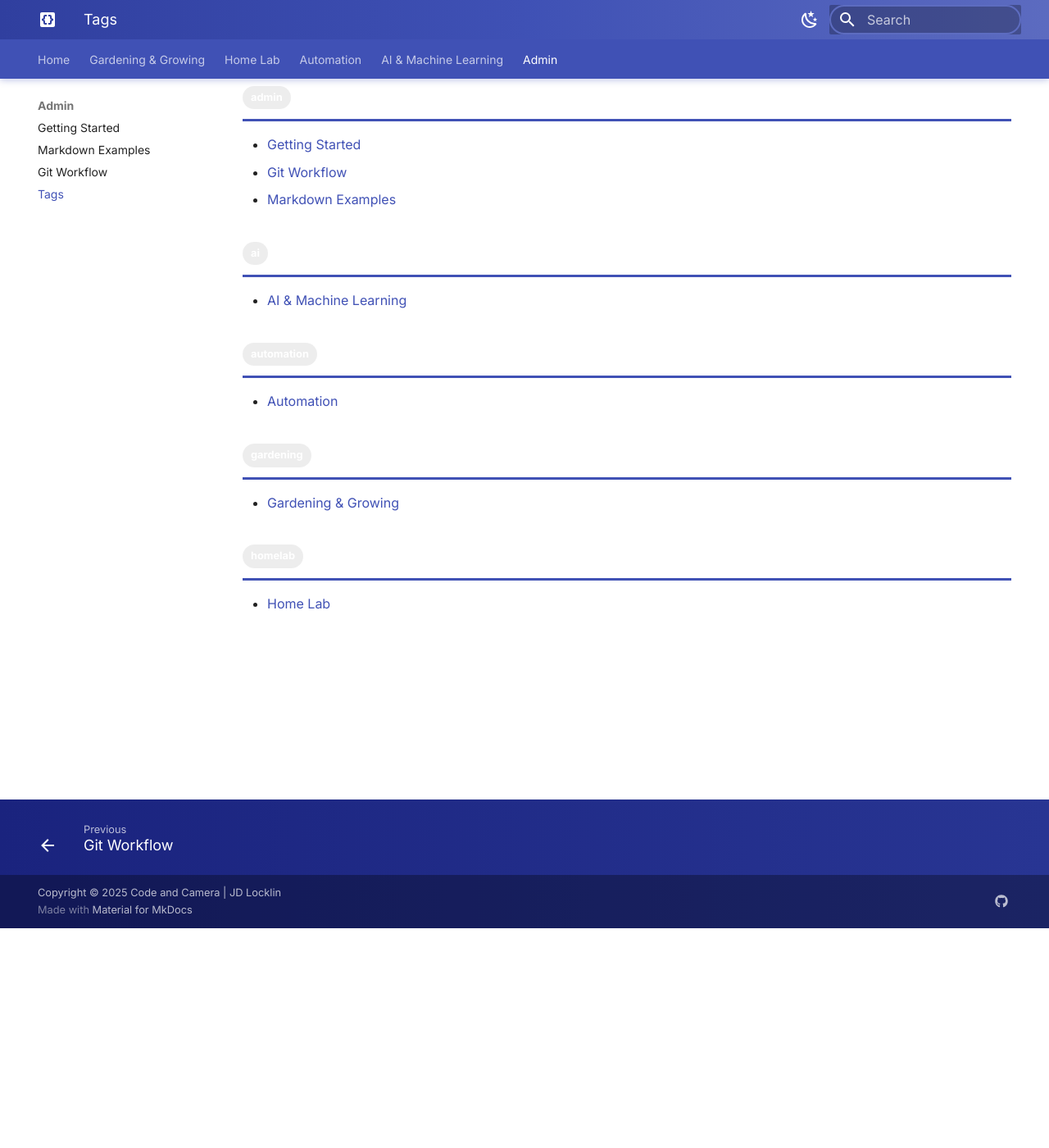
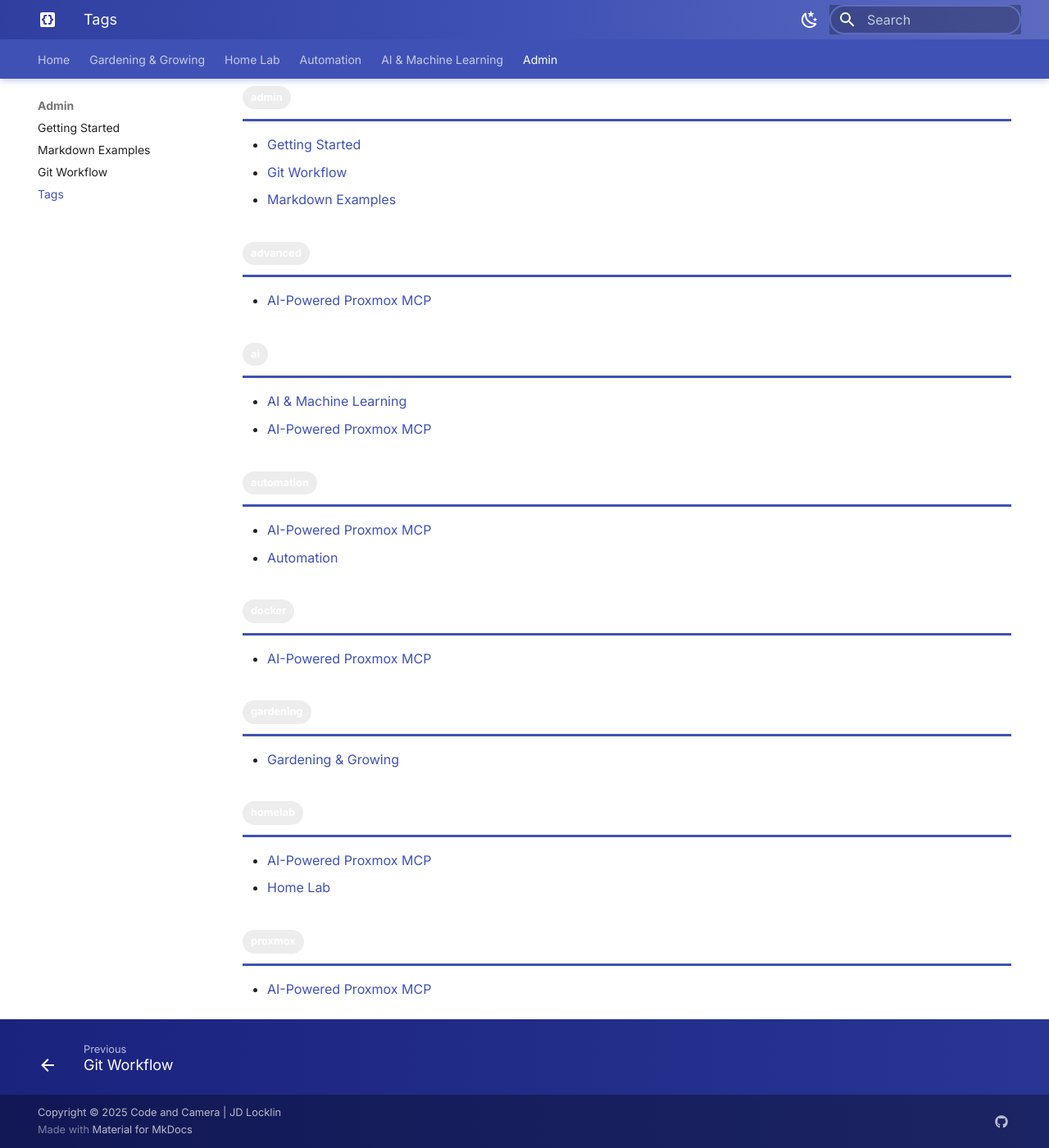
Before and after one commit to jdlocklin-backyard/codeandcamera, an MkDocs documentation site: the page built from docs/admin/tags.md, in a window 1280 px wide and 1400 px high, scrolled down 268 px. Shown: the whole window at 82% size. Built offline with MkDocs 1.6.1 and Material for MkDocs 9.7.7, drawn with Linux system fonts in a browser that asks for light colours; some of the changed lines change nothing that is shown.

Commit message:
Add AI-Powered Proxmox MCP infrastructure post (draft)

````diff
--- a/docs/homelab/index.md
+++ b/docs/homelab/index.md
@@ -6,3 +6,7 @@
 # Home Lab
 
 Infrastructure, servers, and self-hosted solutions.
+
+## Projects
+
+- **[AI-Powered Proxmox MCP](mcp-proxmox-infrastructure.md)** — Managing my Proxmox home lab using natural language from Claude, VS Code, and GitHub Copilot through a universal MCP infrastructure
--- /dev/null
+++ b/docs/homelab/mcp-proxmox-infrastructure.md
@@ -0,0 +1,577 @@
+---
+title: "AI-Powered Home Lab: Building a Universal MCP Infrastructure for Proxmox"
+description: "How AI helped me build a production-ready infrastructure to manage my Proxmox home lab using natural language across Claude, VS Code, and GitHub Copilot"
+tags:
+  - homelab
+  - ai
+  - automation
+  - proxmox
+  - docker
+  - advanced
+published: false
+author: "JD Locklin"
+date_created: "2026-02-21"
+date_updated: "2026-02-21"
+difficulty: "Intermediate"
+estimated_time: "2-3 hours"
+---
+
+# AI-Powered Home Lab: Building a Universal MCP Infrastructure for Proxmox
+
+## Overview
+
+Managing a Proxmox home lab used to mean constant context switching — SSH sessions, web UI navigation, memorizing command flags. Every time I needed to check on a container or restart a VM, I'd break my flow to go somewhere else and do it manually.
+
+I built a universal MCP (Model Context Protocol) infrastructure that lets me manage my entire Proxmox environment using natural language from any AI tool — Claude Code, Claude Desktop, or VS Code with GitHub Copilot. Infrastructure management now happens *where I'm already working*, in plain English.
+
+This isn't just a productivity win. It's a capability multiplier. AI didn't just help me build this faster — it helped me build something I wouldn't have tackled on my own.
+
+!!! success "The Transformation"
+    **BEFORE:** SSH → Proxmox UI → navigate menus → run commands → *5+ minutes per task*
+
+    **AFTER:** "What containers are running on my Proxmox server?" → *instant answer*
+
+---
+
+## Project Details
+
+| Detail | Information |
+|--------|-------------|
+| **Difficulty** | Intermediate |
+| **Time Required** | 2-3 hours |
+| **Category** | Home Lab + AI |
+| **Last Updated** | February 2026 |
+
+**Key Technologies:** Docker, Docker Compose, MCP Protocol, SSE, REST APIs, PowerShell, Proxmox VE
+
+---
+
+## What You'll Learn
+
+- How the Model Context Protocol (MCP) bridges AI tools and real infrastructure
+- How to set up dual-transport MCP servers (REST + SSE) for universal AI tool compatibility
+- Docker Compose patterns for multi-service MCP deployments
+- Health check strategies for streaming endpoints
+- How to make everything auto-start so it "just works" on boot
+
+---
+
+## The Manual Workflow (What I Used to Do)
+
+Here's the scenario: I'm deep in a coding session and I need to check if my WordPress container is running, maybe restart it.
+
+**The old way looked like this:**
+
+1. Open a terminal, SSH into my Proxmox host
+2. Run `pct list` to find the container ID
+3. Run `pct status 112` to check if it's up
+4. If it needs a restart: `pct stop 112 && pct start 112`
+5. *Or* open a browser, navigate to `https://10.0.0.130:8006`
+6. Log in, wait for the UI to load
+7. Click through: Datacenter → Node → Container → Status panel
+8. Right-click for actions
+
+Every. Single. Time.
+
+The friction wasn't in any single step — it was the constant context switching. Leave my editor, open a terminal or browser, authenticate, navigate, act, come back. Multiply that by every VM check, every container restart, every "is that service still running?" question throughout the day.
+
+```mermaid
+flowchart LR
+    subgraph before["BEFORE: Manual Workflow"]
+        direction TB
+        B1["Need to check\na container"] --> B2["Open terminal\nor browser"]
+        B2 --> B3["SSH or login\nto Proxmox UI"]
+        B3 --> B4["Navigate to\nthe right place"]
+        B4 --> B5["Run command\nor click buttons"]
+        B5 --> B6["Switch back\nto what I was doing"]
+    end
+
+    subgraph after["AFTER: AI-Powered"]
+        direction TB
+        A1["Need to check\na container"] --> A2["Ask Claude\nin plain English"]
+        A2 --> A3["Get instant\nanswer"]
+    end
+
+    before ~~~ after
+
+    style before fill:#1a1a2e,stroke:#e94560,color:#eee
+    style after fill:#1a1a2e,stroke:#0f3460,color:#eee
+```
+
+---
+
+## How AI Helped Me Build This
+
+I want to be honest about this: I *could* have built this infrastructure without AI. But it would have taken significantly longer and involved a lot more trial and error.
+
+Here's what AI actually contributed at each phase:
+
+### Discovery
+
+I knew I wanted to control Proxmox from my AI tools. I didn't know MCP existed, or that there was already an open-source project ([ProxmoxMCP-Plus](https://github.com/RekklesNA/ProxmoxMCP-Plus)) that implemented it. AI helped me discover the project, understand the MCP protocol architecture, and figure out that different AI tools need different transport modes — a detail that would have cost me hours of confused debugging.
+
+### Architecture Design
+
+The key insight was that **two transport modes are required** for full coverage:
+
+| Port | Transport | Protocol | Which AI Tools |
+|------|-----------|----------|----------------|
+| 8811 | REST/OpenAPI | HTTP (via `mcpo`) | VS Code + GitHub Copilot |
+| 8812 | SSE | MCP native JSON-RPC | Claude Code, Claude Desktop |
+
+AI designed the dual-service Docker Compose setup and explained *why* both are needed — VS Code speaks HTTP, Claude speaks SSE. Without that guidance, I'd have set up one endpoint and spent days wondering why half my tools couldn't connect.
+
+### Problem Solving
+
+Every project hits walls. AI helped me work through each one in real time instead of spending hours on Stack Overflow:
+
+- **Docker health checks failing** on SSE endpoints (SSE streams never close, so traditional checks always timeout)
+- **Claude Code can't reach `localhost`** because it runs inside Docker itself (needs `host.docker.internal`)
+- **PowerShell's `curl` isn't actually curl** — it's aliased to `Invoke-WebRequest`, breaking scripts silently
+
+Each of these would have been a multi-hour detour. With AI, they were 5-minute conversations.
+
+!!! tip "The Capability Multiplier"
+    AI didn't just make me faster. It let me work at a level of infrastructure complexity I wouldn't have attempted otherwise. The dual-transport architecture, Docker health check patterns for streaming endpoints, production-ready directory structures — these are patterns I *learned* while building, not patterns I already knew.
+
+---
+
+## System Architecture
+
+Here's how the pieces fit together:
+
+```mermaid
+flowchart TB
+    subgraph tools["AI Tools"]
+        CC["Claude Code"]
+        CD["Claude Desktop"]
+        VSC["VS Code +\nGitHub Copilot"]
+    end
+
+    subgraph mcp["MCP Infrastructure (Docker)"]
+        SSE["SSE Server\nPort 8812"]
+        REST["REST API\nPort 8811"]
+    end
+
+    subgraph proxmox["Proxmox VE"]
+        API["Proxmox API\n10.0.0.130:8006"]
+        VMS["VMs & LXC Containers\nwordpress · cloudflare · vikunja"]
+    end
+
+    CC -->|"SSE Transport"| SSE
+    CD -->|"SSE Transport"| SSE
+    VSC -->|"HTTP Transport"| REST
+
+    SSE --> API
+    REST --> API
+    API --> VMS
+
+    style tools fill:#1a1a2e,stroke:#e2e2e2,color:#eee
+    style mcp fill:#16213e,stroke:#0f3460,color:#eee
+    style proxmox fill:#0f3460,stroke:#e94560,color:#eee
+```
+
+**31 tools** are available through this infrastructure — everything from VM lifecycle management to snapshot creation, storage monitoring, and executing commands inside containers.
+
+---
+
+## Prerequisites
+
+Before you start, you'll need:
+
+- **Docker Desktop** with Docker Compose
+- **Proxmox VE** instance with API access enabled
+- **An API token** for Proxmox (created in the Proxmox UI under Datacenter → Permissions → API Tokens)
+- **One or more AI tools**: Claude Code, Claude Desktop, or VS Code with GitHub Copilot
+- **PowerShell** (Windows) or bash (Linux/Mac)
+
+---
+
+## Step-by-Step Guide
+
+### Step 1: Create the Directory Structure
+
+The key design decision: **separate concerns**. Source code, credentials, logs, and management scripts each get their own directory. This keeps the upstream git repo clean and your secrets out of version control.
+
+```powershell
+# Create MCP server root with subdirectories
+New-Item -ItemType Directory -Path "D:\MCP-SERVERS" -Force
+Set-Location D:\MCP-SERVERS
+"installations", "config", "logs", "scripts" | ForEach-Object {
+    New-Item -ItemType Directory -Path $_ -Force
+}
+```
+
+The resulting structure:
+
+```
+D:\MCP-SERVERS\
+├── installations/     # Upstream git repos (keep clean)
+├── config/            # Credentials & settings (NOT in git)
+├── logs/              # Runtime logs
+├── scripts/           # Management scripts
+├── mcp-registry.json  # Master registry of all servers
+└── status.ps1         # Health check script
+```
+
+### Step 2: Install ProxmoxMCP-Plus
+
+Clone the upstream repo into the installations directory:
+
+```powershell
+cd D:\MCP-SERVERS\installations
+git clone https://github.com/RekklesNA/ProxmoxMCP-Plus.git proxmox-mcp-plus
+```
+
+Create the config directory and add your Proxmox credentials:
+
+```powershell
+New-Item -ItemType Directory -Path "D:\MCP-SERVERS\config\proxmox-mcp-plus" -Force
+New-Item -ItemType Directory -Path "D:\MCP-SERVERS\logs\proxmox-mcp-plus" -Force
+```
+
+### Step 3: Configure Proxmox Access
+
+Create two config files — one for the REST API service, one for SSE:
+
+```json title="config/proxmox-mcp-plus/config.json (REST/mcpo)"
+{
+  "proxmox_host": "YOUR_PROXMOX_IP",
+  "proxmox_port": 8006,
+  "proxmox_user": "root@pam",
+  "proxmox_token_name": "YOUR_TOKEN_NAME",
+  "proxmox_token_value": "YOUR_TOKEN_VALUE",
+  "verify_ssl": false,
+  "log_file": "/app/logs/proxmox_mcp.log"
+}
+```
+
+```json title="config/proxmox-mcp-plus/config-sse.json (SSE/Claude)"
+{
+  "proxmox_host": "YOUR_PROXMOX_IP",
+  "proxmox_port": 8006,
+  "proxmox_user": "root@pam",
+  "proxmox_token_name": "YOUR_TOKEN_NAME",
+  "proxmox_token_value": "YOUR_TOKEN_VALUE",
+  "verify_ssl": false,
+  "log_file": "/app/logs/proxmox_mcp.log",
+  "transport": "SSE",
+  "host": "0.0.0.0",
+  "port": 8812
+}
+```
+
+!!! warning "Keep Your Secrets Safe"
+    These config files contain your Proxmox API credentials. Never commit them to git. The directory structure is designed so that `config/` stays local while `installations/` stays clean with the upstream repo.
+
+### Step 4: Set Up Docker Compose
+
+The `docker-compose.yml` runs two services from the same codebase — one for each transport mode:
+
+```yaml title="installations/proxmox-mcp-plus/docker-compose.yml"
+services:
+  # REST/OpenAPI via mcpo - for VS Code, Copilot (port 8811)
+  proxmox-mcp-api:
+    build: .
+    ports:
+      - "8811:8811"
+    volumes:
+      - ../../config/proxmox-mcp-plus:/app/proxmox-config:ro
+      - ../../logs/proxmox-mcp-plus:/app/logs
+    environment:
+      - PROXMOX_MCP_CONFIG=/app/proxmox-config/config.json
+      - API_HOST=0.0.0.0
+      - API_PORT=8811
+    restart: unless-stopped
+    healthcheck:
+      test: ["CMD", "curl", "-f", "http://localhost:8811/openapi.json"]
+      interval: 30s
+      timeout: 10s
+      retries: 3
+
+  # Native MCP SSE - for Claude Code, Claude Desktop (port 8812)
+  proxmox-mcp-sse:
+    build: .
+    ports:
+      - "8812:8812"
+    volumes:
+      - ../../config/proxmox-mcp-plus:/app/proxmox-config:ro
+      - ../../logs/proxmox-mcp-plus:/app/logs
+    environment:
+      - PROXMOX_MCP_CONFIG=/app/proxmox-config/config-sse.json
+    command: ["python", "-m", "proxmox_mcp.server"]
+    restart: unless-stopped
+    healthcheck:
+      test: ["CMD-SHELL",
+        "curl -s --max-time 3 http://localhost:8812/sse | grep -q 'endpoint'"]
+      interval: 30s
+      timeout: 10s
+      retries: 3
+```
+
+Notice the SSE health check — this was one of those problems AI helped me solve. SSE connections are long-lived streams that never close, so a standard `curl -f` will always timeout and mark the container unhealthy. The fix: stream for 3 seconds and check if the server sent its initial `endpoint` event. If it did, the server is healthy.
+
+Start the containers:
+
+```powershell
+cd D:\MCP-SERVERS\installations\proxmox-mcp-plus
+docker compose up -d --build
+```
+
+### Step 5: Connect Your AI Tools
+
+=== "Claude Code"
+
+    ```bash
+    claude mcp add -s user --transport sse proxmox http://host.docker.internal:8812/sse
+    ```
+
+    !!! note "Why `host.docker.internal`?"
+        Claude Code runs inside a Docker container itself, so `localhost` points to its own container, not your Windows host. `host.docker.internal` is Docker's bridge to the host machine.
+
+=== "Claude Desktop"
+
+    Edit `C:\Users\<username>\AppData\Roaming\Claude\claude_desktop_config.json`:
+
+    ```json
+    {
+      "mcpServers": {
+        "proxmox": {
+          "type": "sse",
+          "url": "http://localhost:8812/sse"
+        }
+      }
+    }
+    ```
+
+    Restart Claude Desktop to pick up the change.
+
+=== "VS Code / GitHub Copilot"
+
+    Edit `C:\Users\<username>\AppData\Roaming\Code\User\mcp.json` and add to the `servers` object:
+
+    ```json
+    {
+      "servers": {
+        "proxmox": {
+          "type": "http",
+          "url": "http://localhost:8811"
+        }
+      }
+    }
+    ```
+
+### Step 6: Verify Everything Works
+
+Create a simple health check script to confirm all services are up:
+
+```powershell title="D:\MCP-SERVERS\status.ps1"
+$ErrorActionPreference = "Continue"
+
+Write-Host "`nMCP Server Status" -ForegroundColor Cyan
+Write-Host "=================" -ForegroundColor Cyan
+Write-Host (Get-Date -Format "yyyy-MM-dd HH:mm:ss")`n
+
+# Check REST endpoint (VS Code / Copilot)
+$restOk = $false
+try {
+    $null = Invoke-RestMethod -Uri "http://localhost:8811/openapi.json" -TimeoutSec 5
+    $restOk = $true
+} catch {}
+
+if ($restOk) {
+    Write-Host "  OK  Proxmox REST  http://localhost:8811  [VS Code / Copilot]" -ForegroundColor Green
+} else {
+    Write-Host "  FAIL  Proxmox REST - not responding" -ForegroundColor Red
+}
+
+# Check SSE endpoint (Claude Code / Desktop)
+$sseOk = $false
+$sseOutput = & curl.exe -s --max-time 3 http://localhost:8812/sse 2>$null
+if ($sseOutput -match "endpoint") { $sseOk = $true }
+
+if ($sseOk) {
+    Write-Host "  OK  Proxmox SSE   http://localhost:8812/sse  [Claude Code / Desktop]" -ForegroundColor Green
+} else {
+    Write-Host "  FAIL  Proxmox SSE - not responding" -ForegroundColor Red
+}
+
+Write-Host ""
+if ($restOk -and $sseOk) {
+    Write-Host "All MCP servers healthy." -ForegroundColor Green
+} else {
+    Write-Host "One or more MCP servers need attention." -ForegroundColor Red
+}
+```
+
+Run it and you should see:
+
+```
+MCP Server Status
+=================
+2026-02-21 10:29:24
+
+  OK  Proxmox REST  http://localhost:8811  [VS Code / Copilot]
+  OK  Proxmox SSE   http://localhost:8812/sse  [Claude Code / Desktop]
+
+All MCP servers healthy.
+```
+
+<!-- TODO: Add screenshot of status script output -->
+<!-- ![Status script showing all green](../assets/homelab/mcp-proxmox/status-script-output.png) -->
+
+---
+
+## It Just Works on Boot
+
+One of the most important design goals: **zero manual steps after a reboot**.
+
+Here's the startup chain:
+
+```mermaid
+sequenceDiagram
+    participant WB as Windows Boot
+    participant DD as Docker Desktop
+    participant API as REST Container (8811)
+    participant SSE as SSE Container (8812)
+    participant AI as Any AI Tool
+
+    WB->>DD: Auto-start (Windows registry)
+    DD->>API: Start (restart: unless-stopped)
+    DD->>SSE: Start (restart: unless-stopped)
+    API->>API: Health check ✓
+    SSE->>SSE: Health check ✓
+    Note over API,SSE: Ports 8811 + 8812 live
+    AI->>API: Connect via REST ✓
+    AI->>SSE: Connect via SSE ✓
+    Note over AI: All MCP tools available
+```
+
+- **Docker Desktop** auto-starts on Windows boot (configured in Settings)
+- **Both containers** restart automatically (`restart: unless-stopped`)
+- **AI tools** connect to the endpoints they already have configured
+
+Open Claude Code, VS Code, or Claude Desktop — Proxmox tools are there. Every time.
+
+<!-- TODO: Add screenshot of Docker containers healthy -->
+<!-- ![Docker containers running and healthy](../assets/homelab/mcp-proxmox/docker-containers.png) -->
+
+---
+
+## Results: What This Actually Looks Like
+
+With this infrastructure running, here's what day-to-day home lab management looks like now:
+
+### Quick Status Check
+
+> **Me:** "What containers are running on my Proxmox server?"
+>
+> **Claude:** "You have 4 containers running: wordpress (112), cloudflare2 (3200), cloudflare1 (3100), and vikunja (100) — all ONLINE."
+
+### Resource Monitoring
+
+> **Me:** "How's my Proxmox node looking?"
+>
+> **Claude:** "Your pve node is ONLINE — 8 CPU cores, memory at 21.53 GB / 31.08 GB (69.3% used), uptime 14 hours."
+
+### Container Management
+
+> **Me:** "Restart the WordPress container"
+>
+> **Claude:** "Stopping container 112 (wordpress)... Starting container 112... Done. Container is now running."
+
+<!-- TODO: Add screenshot of Claude conversation -->
+<!-- ![Asking Claude about Proxmox containers](../assets/homelab/mcp-proxmox/claude-conversation.png) -->
+
+The full set of **31 available tools** covers:
+
+- **VM lifecycle:** create, start, stop, shutdown, reset, delete
+- **LXC containers:** create, start, stop, restart, update resources, delete
+- **Snapshots:** list, create, delete, rollback
+- **Monitoring:** node status, cluster status, storage info
+- **Advanced:** execute commands in VMs via QEMU Guest Agent, backup management, ISO and template management
+
+!!! success "The Real Win"
+    It's not just faster — it's enabling capabilities I wouldn't have bothered with before. Pre-MCP, I wouldn't create snapshots before every risky change because it was too much friction. Now? "Create a snapshot of the WordPress container before I change the config" is effortless. The barrier to doing things *the right way* dropped to near zero.
+
+---
+
+## Common Issues & Troubleshooting
+
+### SSE Container Shows "Unhealthy"
+
+**Problem:** Docker reports the SSE container as unhealthy even though it's running fine.
+
+**Why:** SSE (Server-Sent Events) connections are long-lived streams that never close. A standard `curl -f` health check waits for the response to complete, hits the timeout, and reports failure.
+
+**Fix:** Use a health check that reads from the stream briefly and checks for the initial event:
+
+```yaml
+healthcheck:
+  test: ["CMD-SHELL",
+    "curl -s --max-time 3 http://localhost:8812/sse | grep -q 'endpoint'"]
+```
+
+### Claude Code Shows "Failed to Connect"
+
+**Problem:** `claude mcp list` shows `✗ Failed to connect` for your Proxmox server.
+
+**Why:** Claude Code runs inside Docker. `localhost` inside Claude's container points to itself, not your Windows host where the Proxmox MCP containers are running.
+
+**Fix:** Use `host.docker.internal` instead of `localhost`:
+
+```bash
+claude mcp add -s user --transport sse proxmox http://host.docker.internal:8812/sse
+```
+
+### PowerShell `curl` Doesn't Work Like Real curl
+
+**Problem:** Running `curl -s -o file` in PowerShell throws errors about missing parameters.
+
+**Why:** PowerShell aliases `curl` to `Invoke-WebRequest`, which has completely different syntax.
+
+**Fix:** Use `curl.exe` explicitly to call the real curl:
+
+```powershell
+# This fails - PowerShell's Invoke-WebRequest
+curl -s http://localhost:8812/sse
+
+# This works - actual curl
+curl.exe -s http://localhost:8812/sse
+```
+
+---
+
+## What's Next
+
+This MCP infrastructure is a foundation. Once you have natural language access to your home lab, the possibilities start compounding:
+
+- **AI-guided provisioning** — describing a desired setup in plain English and having it created
+- **Intelligent snapshot workflows** — automatic safety nets before risky changes
+- **Cross-system orchestration** — bridging Proxmox with other home lab services (n8n, monitoring, DNS) through additional MCP servers
+- **Natural language automation** — turning conversational instructions into repeatable infrastructure patterns
+
+I'm actively exploring these ideas in my own lab. The intersection of AI tooling and home lab automation is still early, and the possibilities are expanding fast. If this kind of thing interests you, check back — there's more to come.
+
+!!! question "What Would You Build?"
+    With natural language access to your entire infrastructure, what would you automate first? What's the most tedious part of managing your home lab? I'm genuinely curious — it helps me figure out what to explore next.
+
+---
+
+## Resources & References
+
+- [ProxmoxMCP-Plus on GitHub](https://github.com/RekklesNA/ProxmoxMCP-Plus) — The open-source MCP server for Proxmox
+- [Model Context Protocol Specification](https://modelcontextprotocol.io/) — The protocol that makes this possible
+- [Docker MCP Gateway Docs](https://docs.docker.com/ai/mcp-catalog-and-toolkit/) — Docker's built-in MCP support
+- [Proxmox VE Documentation](https://pve.proxmox.com/pve-docs/) — Official Proxmox docs
+- [MkDocs Material](https://squidfunk.github.io/mkdocs-material/) — What this site is built with
+
+---
+
+## Notes for Future Development
+
+!!! note "Maintainer Notes"
+    - Add screenshots: status script output, Claude conversation, Docker containers, Proxmox UI
+    - Consider adding a video walkthrough of the setup process
+    - Update when ProxmoxMCP-Plus releases new versions with additional tools
+    - Future post: Advanced automation workflows building on this infrastructure
--- a/mkdocs.yml
+++ b/mkdocs.yml
@@ -8,7 +8,9 @@
 nav:
   - Home: index.md
   - Gardening & Growing: gardening/index.md
-  - Home Lab: homelab/index.md
+  - Home Lab:
+      - homelab/index.md
+      - AI-Powered Proxmox MCP: homelab/mcp-proxmox-infrastructure.md
   - Automation: automation/index.md
   - AI & Machine Learning: ai/index.md
   - Admin:
````
